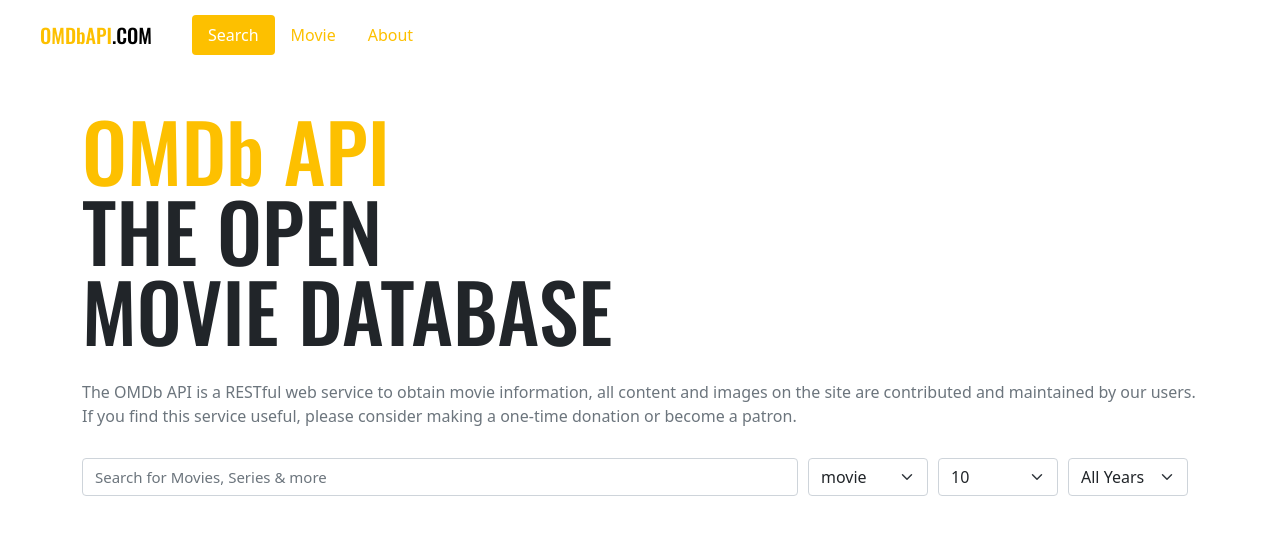
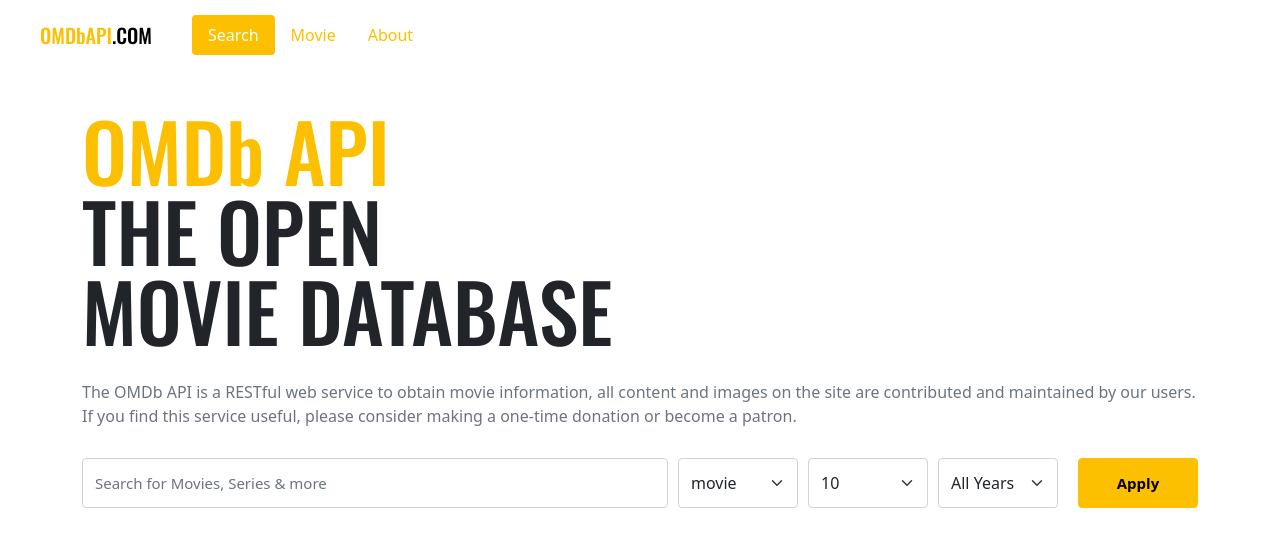
Before and after one commit to SoJaeBeom/MovieSearchSite, a Vue app: page /#/ in a window 1280 px wide. Shown: the top 546 px of the page. Built offline with nearby package versions, Linux system fonts and the light colour scheme.

Commit message:
Add Search - button

```diff
--- a/package.json
+++ b/package.json
@@ -41,6 +41,7 @@
     "webpack-dev-server": "^4.0.0-beta.0"
   },
   "dependencies": {
+    "axios": "^0.26.0",
     "bootstrap": "^5.1.3",
     "vue": "^3.2.31",
     "vue-router": "^4.0.12"
--- a/src/components/Search.vue
+++ b/src/components/Search.vue
@@ -4,7 +4,8 @@
       v-model="title"
       class="form-control"
       type="text"
-      placeholder="Search for Movies, Series & more" />
+      placeholder="Search for Movies, Series & more"
+      @keyup.enter="apply" />
     <div class="selects">
       <select
         v-for="filter in filters"
@@ -23,10 +24,15 @@
         </option>
       </select>
     </div>
+    <button class="btn btn-primary">
+      Apply
+    </button>
   </div>
 </template>
 
 <script>
+import axios from 'axios'
+
 export default {
   data() {
     return {
@@ -58,6 +64,13 @@
         }
       ]
     }
+  },
+  methods: {
+    async apply() {
+      const OMDB_API_KEY = '7035c60c'
+      const res = await axios.get(`https://www.omdbapi.com/?apikey=${OMDB_API_KEY}&s=${this.title}&type=${this.type}&y=${this.year}&page=1`)
+      console.log(res)
+    }
   }
 }
 </script>
@@ -82,5 +95,11 @@
       }
     }
   }
+  .btn {
+    width: 120px;
+    height: 50px;
+    font-weight: 700;
+    flex-shrink: 0;
+  }
 }
 </style>
```
Also changed, not shown: 1 other file (tests, documents, lock files or other folders).
